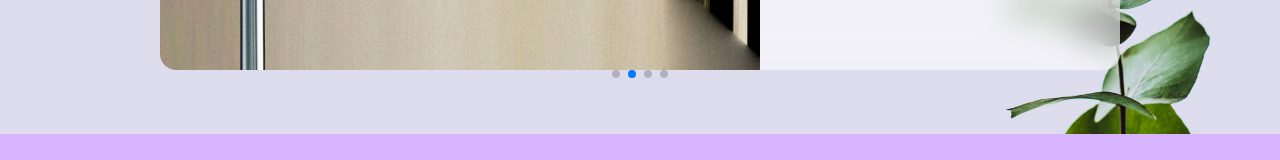
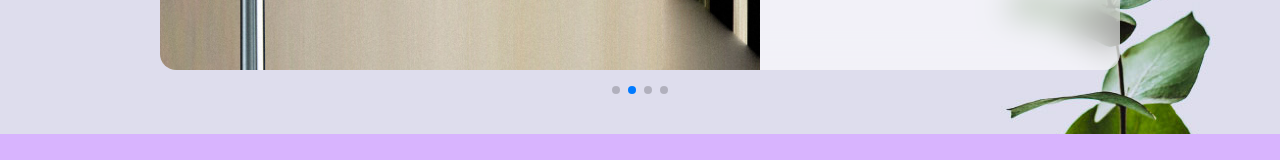
Before and after one commit to ronan-morais/ronan.morais, a Next.js app: page / in a window 1280 px wide. Shown: the part 2266-2426 px from the top of the page. Built offline with nearby package versions, Linux system fonts and the light colour scheme.

Commit message:
pagination

```diff
--- a/src/components/works/index.tsx
+++ b/src/components/works/index.tsx
@@ -23,7 +23,7 @@ const Works = () => {
           <div className="rounded-2xl overflow-clip bg-white/60 flex flex-col h-[80vh] lg:h-[70vh] backdrop-blur-lg">
             <WorksSlider />
           </div>
-          <div id="pagination" className="flex justify-center"></div>
+          <div id="pagination" className="flex justify-center pt-4"></div>
         </div>
       </div>
     </motion.section>
```
